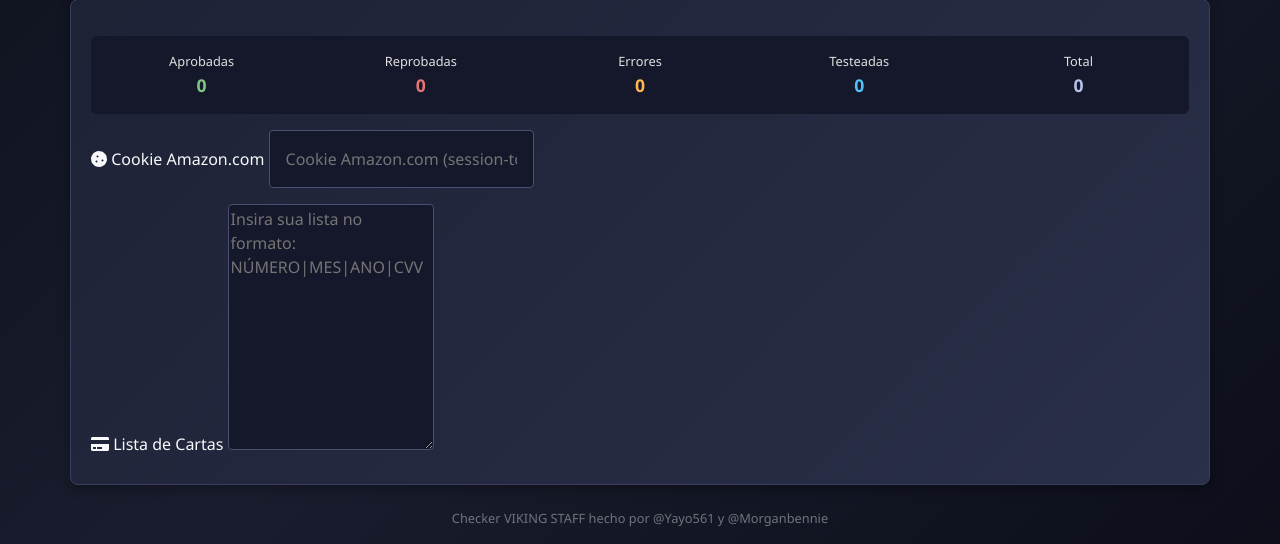
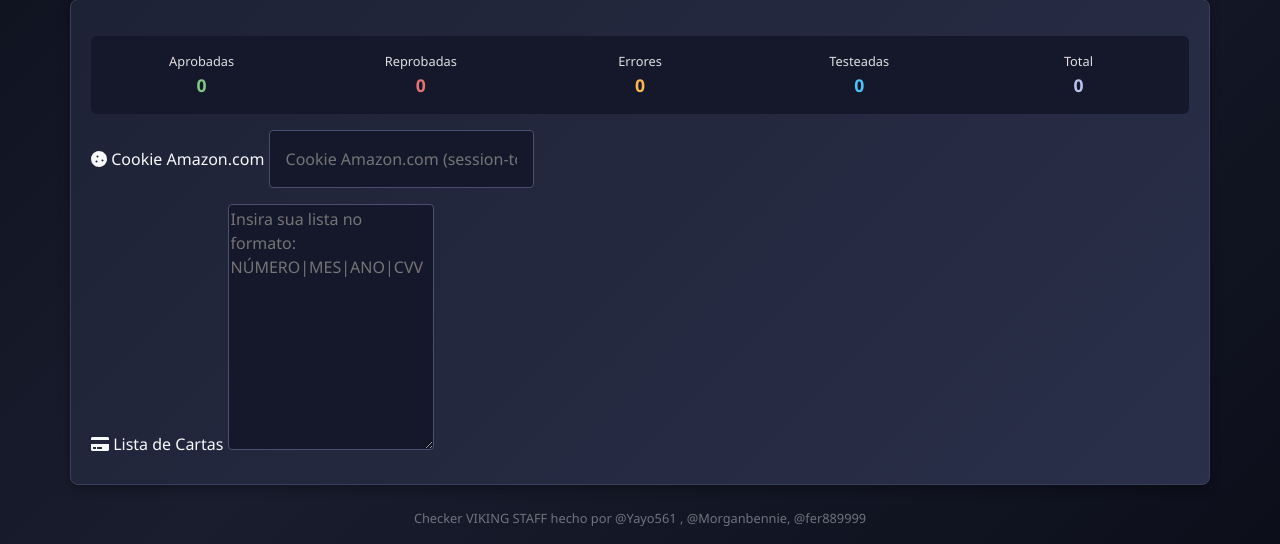
Before and after one commit to yayo98j/vikingstaff, a PHP site: page /chk.php in a window 1280 px wide. Shown: the part 397-941 px from the top of the page. Run offline with PHP 8.4, Linux system fonts and the light colour scheme; the visitor is signed in with stand-in values (Sample User, id 1); data that the repository does not hold is empty; some libraries are stand-ins or nearby versions.

Commit message:
Update chk.php

```diff
--- a/chk.php
+++ b/chk.php
@@ -414,7 +414,7 @@ require_login(); // 🚫 si no está logueado, redirige a index.php
 
     <!-- Footer -->
     <div class="container text-center mt-4">
-        <small class="text-muted">Checker VIKING STAFF hecho por @Yayo561 y @Morganbennie </small>
+        <small class="text-muted">Checker VIKING STAFF hecho por @Yayo561 , @Morganbennie, @fer889999   </small>
     </div>
 
     <!-- Scripts -->
```
